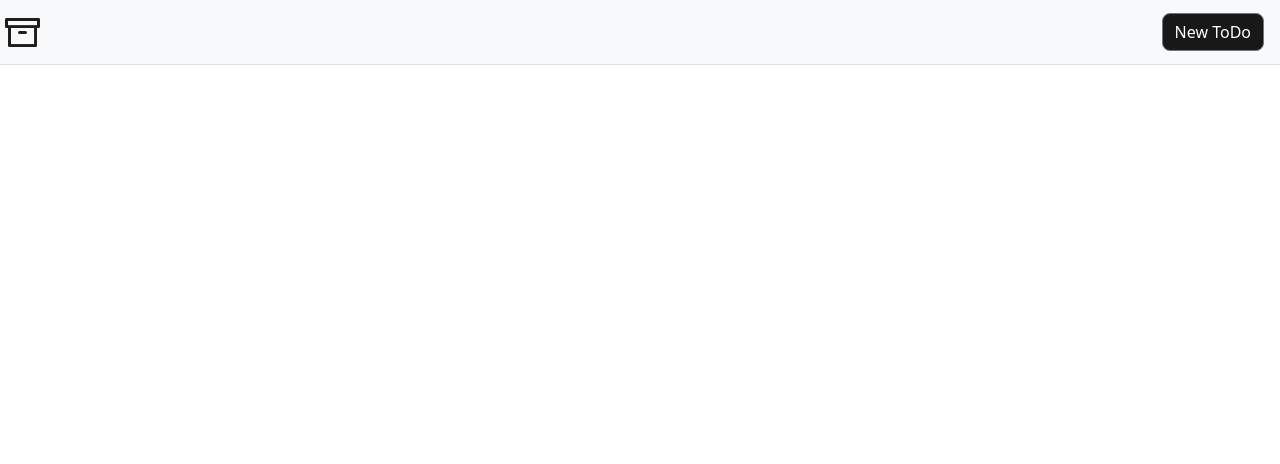
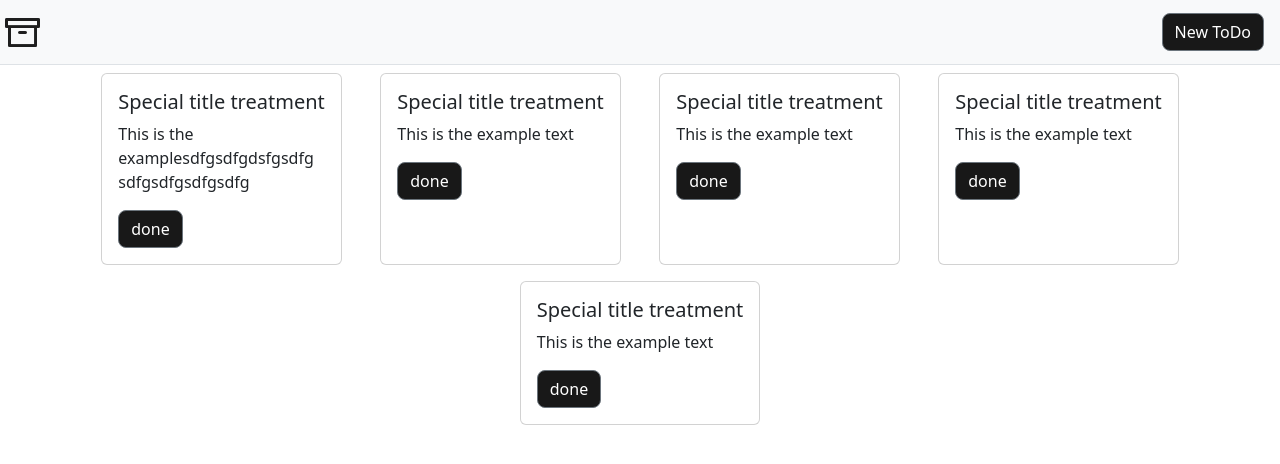
Before and after one commit to AHernandez445/git_toDoList, a website: page src/toDoList.html in a window 1280 px wide. Drawn offline with Linux system fonts and the light colour scheme.

Commit message:
add the cards

```diff
--- a/src/main.scss
+++ b/src/main.scss
@@ -9,7 +9,12 @@
 .priImg{
     margin-left: 5px;
 }
-.btn-secondary{
+.btn{
     border-radius: 8px !important;
     background-color: rgb(24, 24, 24);
+    border-color: none !important;
 }
+.card-text{
+    word-wrap: break-word;
+    max-width: 200px;
+}
--- a/src/toDoList.html
+++ b/src/toDoList.html
@@ -16,8 +16,42 @@
             <button type="button" class="btn btn-secondary">New ToDo</button>
         </a>
     </nav>
-    <main class="container">
-
+    <main class="container d-flex flex-wrap justify-content-around" id="card">
+        <div class="card m-2">
+            <div class="card-body">
+              <h5 class="card-title">Special title treatment</h5>
+              <p class="card-text text-wrap">This is the examplesdfgsdfgdsfgsdfgsdfgsdfgsdfgsdfg</p>
+              <a href="#" class="btn btn-secondary">done</a>
+            </div>
+        </div>
+        <div class="card m-2">
+            <div class="card-body">
+              <h5 class="card-title">Special title treatment</h5>
+              <p class="card-text">This is the example text</p>
+              <a href="#" class="btn btn-secondary">done</a>
+            </div>
+        </div>
+        <div class="card m-2">
+            <div class="card-body">
+              <h5 class="card-title">Special title treatment</h5>
+              <p class="card-text">This is the example text</p>
+              <a href="#" class="btn btn-secondary">done</a>
+            </div>
+        </div>
+        <div class="card m-2">
+            <div class="card-body">
+              <h5 class="card-title">Special title treatment</h5>
+              <p class="card-text">This is the example text</p>
+              <a href="#" class="btn btn-secondary">done</a>
+            </div>
+        </div>
+        <div class="card m-2">
+            <div class="card-body">
+              <h5 class="card-title">Special title treatment</h5>
+              <p class="card-text">This is the example text</p>
+              <a href="#" class="btn btn-secondary">done</a>
+            </div>
+        </div>
     </main>
 </body>
 </html>
```
Also changed, not shown: src/main.css.
